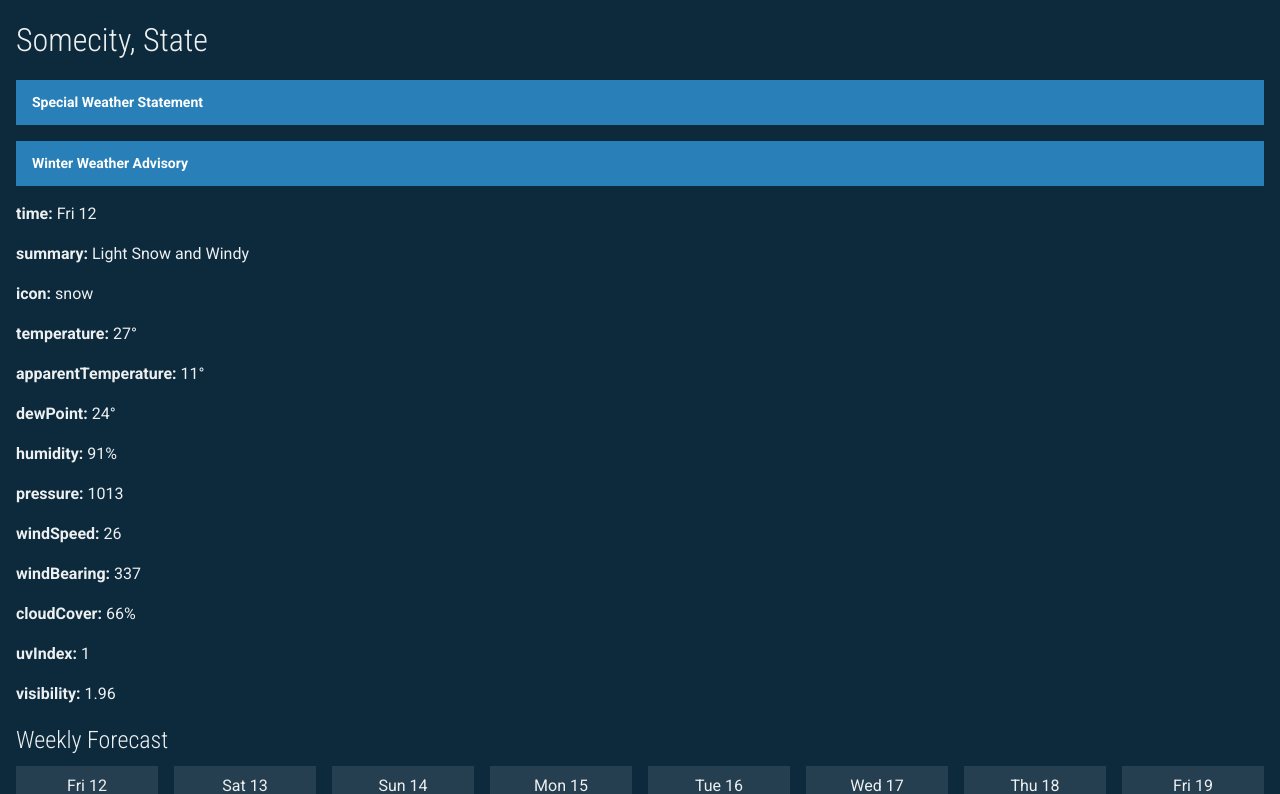
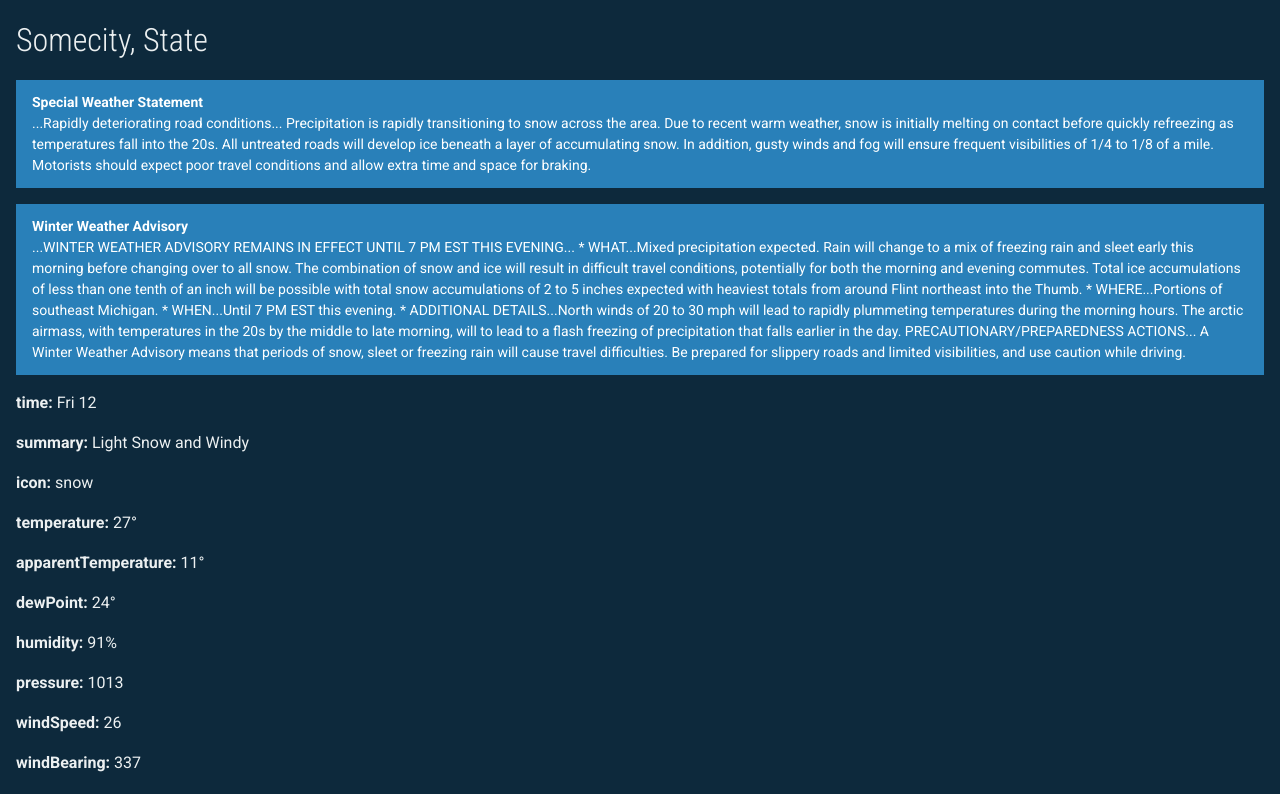
Before and after one commit to jdugdown/weather, a Vue app: page / in a window 1280 px wide. Shown: the top 794 px of the page. Built offline with nearby package versions, Linux system fonts and the light colour scheme; a web font is replaced by a local one.

Commit message:
add alert info

```diff
--- a/src/App.vue
+++ b/src/App.vue
@@ -11,7 +11,8 @@
         <h1>Somecity, State</h1>
 
         <div class="message" :class="'message-' + alert.severity" v-for="alert in forecast.alerts">
-          <strong>{{ alert.title }}</strong>
+          <div><strong>{{ alert.title }}</strong></div>
+          <div>{{ alert.description }}</div>
         </div>
 
         <Currently :forecast="forecast.currently"></Currently>
```
